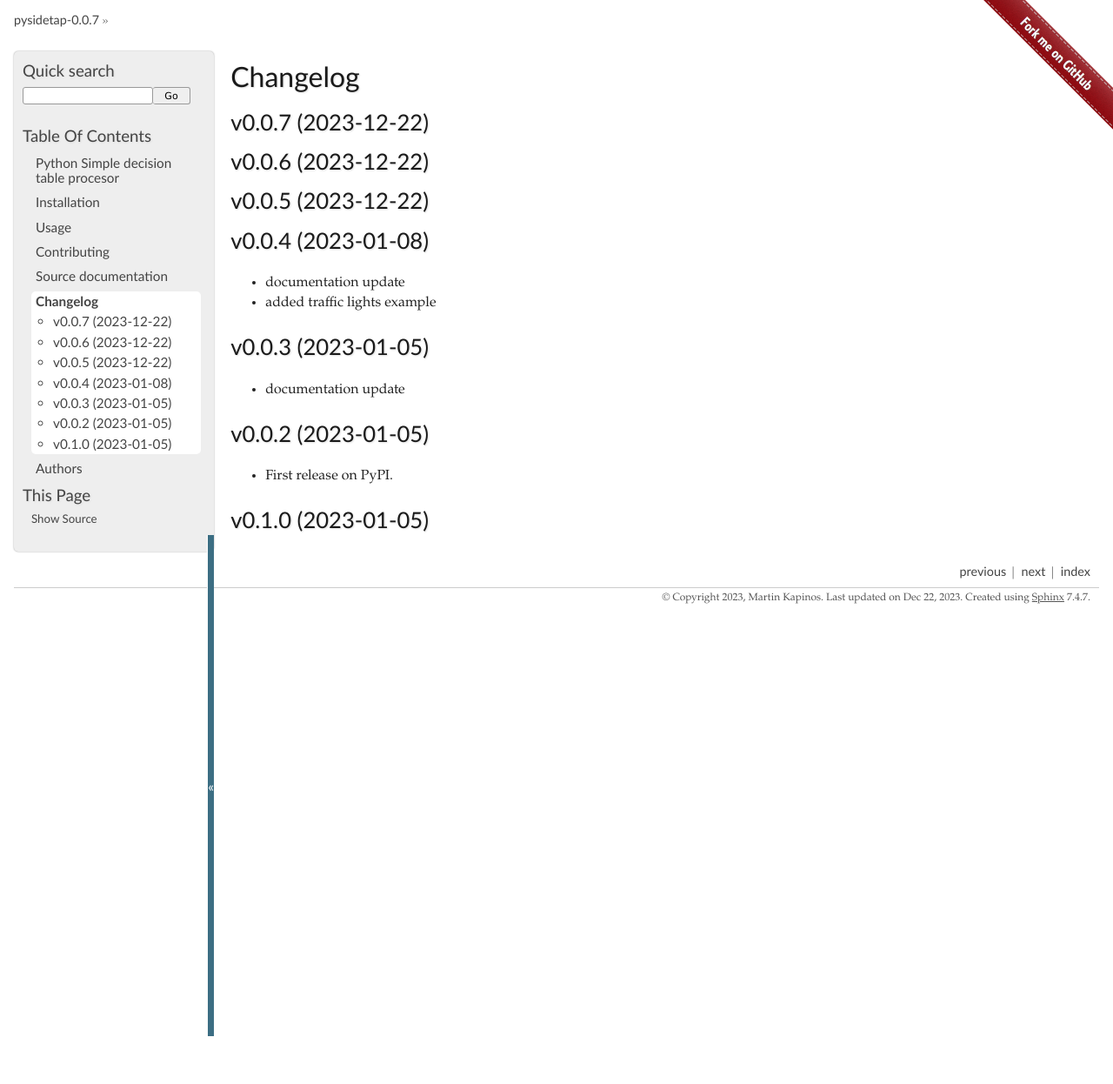
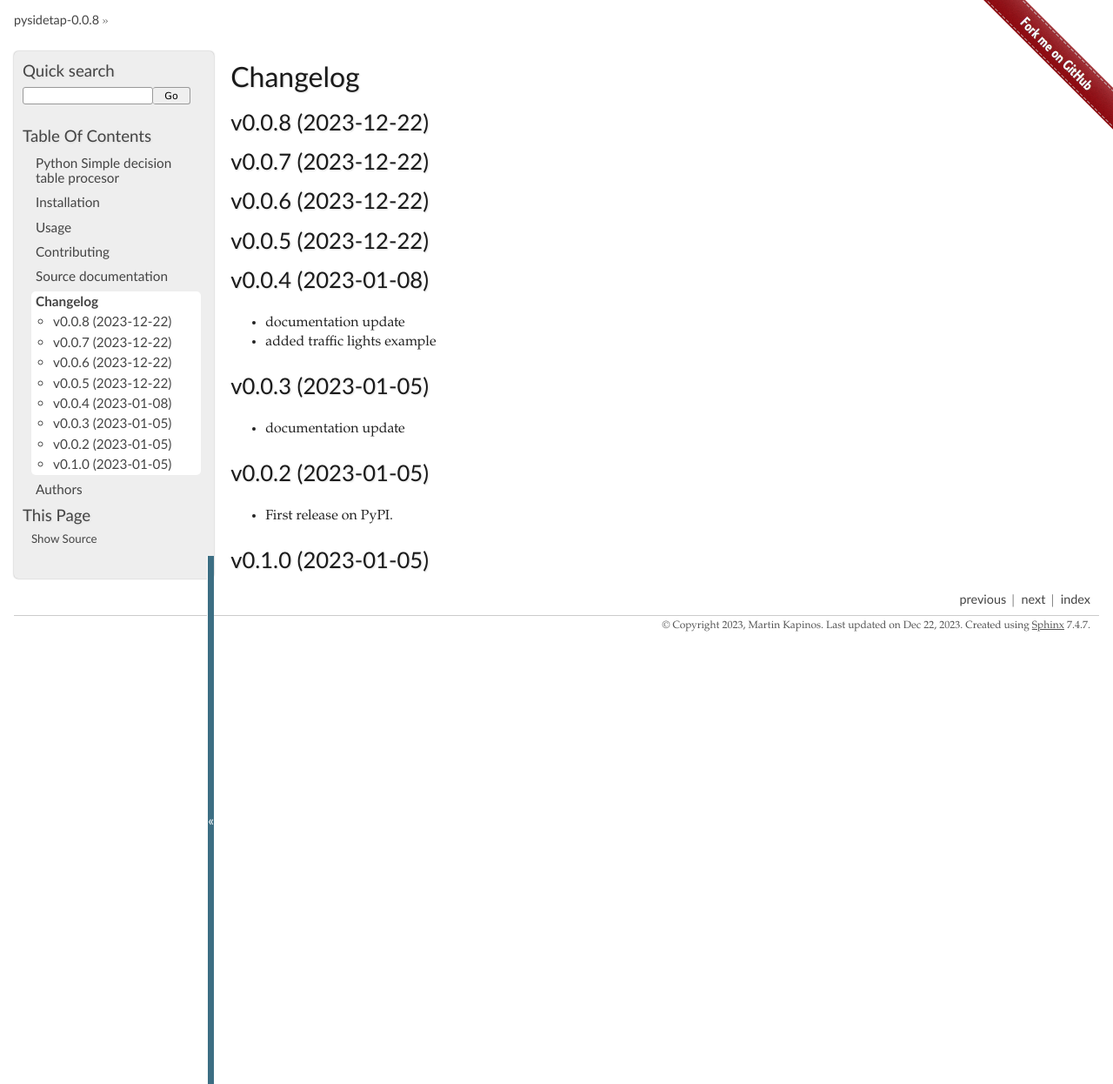
Before and after one commit to matkapi/pysidetap, a Sphinx documentation site: the page built from docs/changelog.rst, in a window 1280 px wide. Shown: the whole page at 87% size. Built offline with Sphinx 7.4.7, drawn with Linux system fonts in a browser that asks for light colours; before the commit the page ends 1191 px from its top, so only the background shows below that.

Commit message:
[SKIP] version bump 0.0.7 -> 0.0.8
Fix flake8 lintig

```diff
--- a/CHANGELOG.rst
+++ b/CHANGELOG.rst
@@ -1,6 +1,9 @@
 
 Changelog
 =========
+
+v0.0.8 (2023-12-22)
+------------------------------------------------------------
 
 v0.0.7 (2023-12-22)
 ------------------------------------------------------------
--- a/README.rst
+++ b/README.rst
@@ -139,7 +139,7 @@ or chat :wink:
 Version
 -------
 
-v0.0.7
+v0.0.8
 
 .. _GitHub Actions: https://github.com/features/actions
 .. _PyPI: https://pypi.org
--- a/docs/conf.py
+++ b/docs/conf.py
@@ -48,7 +48,7 @@ project = 'pysidetap'
 year = '2023'
 author = 'Martin Kapinos'
 copyright = '{0}, {1}'.format(year, author)
-version = release = '0.0.7'
+version = release = '0.0.8'
 
 pygments_style = 'trac'
 templates_path = ['.']
--- a/setup.py
+++ b/setup.py
@@ -36,7 +36,7 @@ long_description = '{}\n{}'.format(
 
 setup(
     name='pysidetap',
-    version='0.0.7',
+    version='0.0.8',
     description='A skeleton template for Python projects.',
     long_description=long_description,
     long_description_content_type='text/x-rst',
--- a/src/pysidetap/__init__.py
+++ b/src/pysidetap/__init__.py
@@ -1,3 +1,3 @@
 """Initial documentation of pysidetap."""
 
-__version__ = '0.0.7'
+__version__ = '0.0.8'
```
Also changed, not shown: .bumpversion.cfg.
